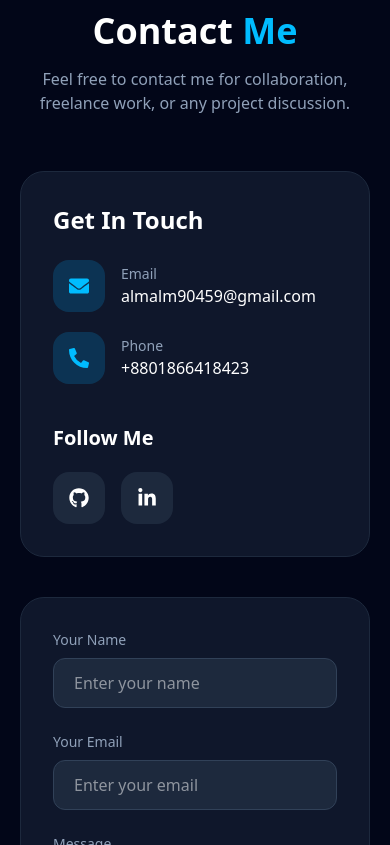
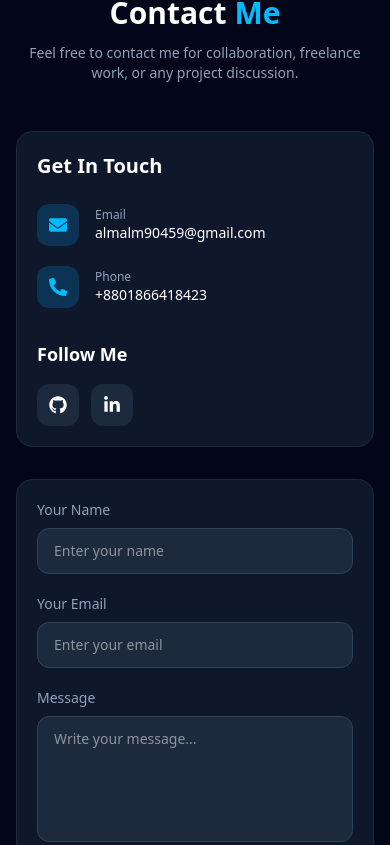
Before and after one commit to Mamun123123123/portfolio, a Next.js app: page / in a window 390 px wide. Shown: the part 8139-8984 px from the top of the page. Built offline with nearby package versions, Linux system fonts and the light colour scheme.

Commit message:
responsive design

```diff
--- a/src/components/ContactSection.jsx
+++ b/src/components/ContactSection.jsx
@@ -2,7 +2,6 @@
 
 import {
   FaEnvelope,
-  FaFacebookF,
   FaGithub,
   FaLinkedinIn,
   FaPhoneAlt,
@@ -10,61 +9,60 @@ import {
 
 const ContactSection = () => {
   return (
-    <section
-      id="contact"
-      className="py-20 bg-slate-950 text-white"
-    >
-      <div className="max-w-7xl mx-auto px-5 lg:px-10">
+    <section id="contact" className="py-16 md:py-20 bg-slate-950 text-white">
+      <div className="max-w-7xl mx-auto px-4 sm:px-6 lg:px-10">
 
-        <div className="text-center mb-14">
-          <h2 className="text-4xl md:text-5xl font-bold">
-            Contact{" "}
-            <span className="text-sky-400">
-              Me
-            </span>
+
+
+        <div className="text-center mb-12 md:mb-14">
+          <h2 className="text-3xl sm:text-4xl md:text-5xl font-bold">
+            Contact <span className="text-sky-400">Me</span>
           </h2>
 
-          <p className="text-slate-400 mt-4 max-w-2xl mx-auto">
-            Feel free to contact me for collaboration,
-            freelance work, or any project discussion.
+          <p className="text-slate-400 mt-3 md:mt-4 max-w-2xl mx-auto text-sm sm:text-base">
+            Feel free to contact me for collaboration, freelance work, or any project discussion.
           </p>
         </div>
 
-        <div className="grid grid-cols-1 lg:grid-cols-2 gap-10">
 
-          <div className="bg-slate-900 border border-slate-800 rounded-3xl p-8">
-            <h3 className="text-2xl font-semibold mb-6">
+
+        <div className="grid grid-cols-1 lg:grid-cols-2 gap-8 lg:gap-10">
+
+
+
+          <div className="bg-slate-900 border border-slate-800 rounded-2xl md:rounded-3xl p-5 sm:p-6 md:p-8">
+
+            <h3 className="text-xl sm:text-2xl font-semibold mb-6">
               Get In Touch
             </h3>
 
             <div className="space-y-5">
 
+
+
               <div className="flex items-center gap-4">
-                <div className="bg-sky-500/20 p-4 rounded-2xl">
-                  <FaEnvelope className="text-sky-400 text-xl" />
+                <div className="bg-sky-500/20 p-3 sm:p-4 rounded-xl sm:rounded-2xl">
+                  <FaEnvelope className="text-sky-400 text-lg sm:text-xl" />
                 </div>
 
-                <div>
-                  <p className="text-slate-400 text-sm">
-                    Email
-                  </p>
-
-                  <p className="text-white font-medium">
+                <div className="break-all">
+                  <p className="text-slate-400 text-xs sm:text-sm">Email</p>
+                  <p className="text-white font-medium text-sm sm:text-base">
                     almalm90459@gmail.com
                   </p>
                 </div>
               </div>
+
+
+
               <div className="flex items-center gap-4">
-                <div className="bg-sky-500/20 p-4 rounded-2xl">
-                  <FaPhoneAlt className="text-sky-400 text-xl" />
+                <div className="bg-sky-500/20 p-3 sm:p-4 rounded-xl sm:rounded-2xl">
+                  <FaPhoneAlt className="text-sky-400 text-lg sm:text-xl" />
                 </div>
 
                 <div>
-                  <p className="text-slate-400 text-sm">
-                    Phone
-                  </p>
-
-                  <p className="text-white font-medium">
+                  <p className="text-slate-400 text-xs sm:text-sm">Phone</p>
+                  <p className="text-white font-medium text-sm sm:text-base">
                     +8801866418423
                   </p>
                 </div>
@@ -72,26 +70,28 @@ const ContactSection = () => {
             </div>
 
 
-            <div className="mt-10">
-              <h4 className="text-xl font-semibold mb-5">
+
+            <div className="mt-8 md:mt-10">
+              <h4 className="text-lg sm:text-xl font-semibold mb-4">
                 Follow Me
               </h4>
 
-              <div className="flex items-center gap-4">
+              <div className="flex flex-wrap items-center gap-3 sm:gap-4">
+
                 <a
                   href="https://github.com/Mamun123123123"
                   target="_blank"
-                  className="bg-slate-800 hover:bg-sky-500 transition duration-300 p-4 rounded-2xl"
+                  className="bg-slate-800 hover:bg-sky-500 transition p-3 sm:p-4 rounded-xl sm:rounded-2xl"
                 >
-                  <FaGithub className="text-xl" />
+                  <FaGithub className="text-lg sm:text-xl" />
                 </a>
 
                 <a
                   href="https://www.linkedin.com/in/abdullah-al-mamun-459294378/"
                   target="_blank"
-                  className="bg-slate-800 hover:bg-sky-500 transition duration-300 p-4 rounded-2xl"
+                  className="bg-slate-800 hover:bg-sky-500 transition p-3 sm:p-4 rounded-xl sm:rounded-2xl"
                 >
-                  <FaLinkedinIn className="text-xl" />
+                  <FaLinkedinIn className="text-lg sm:text-xl" />
                 </a>
 
               </div>
@@ -99,8 +99,10 @@ const ContactSection = () => {
           </div>
 
 
-          <div className="bg-slate-900 border border-slate-800 rounded-3xl p-8">
-            <form className="space-y-6">
+          <div className="bg-slate-900 border border-slate-800 rounded-2xl md:rounded-3xl p-5 sm:p-6 md:p-8">
+
+            <form className="space-y-5 md:space-y-6">
+
 
               <div>
                 <label className="block mb-2 text-sm text-slate-400">
@@ -110,7 +112,7 @@ const ContactSection = () => {
                 <input
                   type="text"
                   placeholder="Enter your name"
-                  className="w-full bg-slate-800 border border-slate-700 rounded-xl px-5 py-3 outline-none focus:border-sky-500"
+                  className="w-full bg-slate-800 border border-slate-700 rounded-xl px-4 md:px-5 py-3 outline-none focus:border-sky-500 text-sm md:text-base"
                 />
               </div>
 
@@ -123,7 +125,7 @@ const ContactSection = () => {
                 <input
                   type="email"
                   placeholder="Enter your email"
-                  className="w-full bg-slate-800 border border-slate-700 rounded-xl px-5 py-3 outline-none focus:border-sky-500"
+                  className="w-full bg-slate-800 border border-slate-700 rounded-xl px-4 md:px-5 py-3 outline-none focus:border-sky-500 text-sm md:text-base"
                 />
               </div>
 
@@ -134,21 +136,23 @@ const ContactSection = () => {
                 </label>
 
                 <textarea
-                  rows="6"
+                  rows="5"
                   placeholder="Write your message..."
-                  className="w-full bg-slate-800 border border-slate-700 rounded-xl px-5 py-3 outline-none focus:border-sky-500 resize-none"
-                ></textarea>
+                  className="w-full bg-slate-800 border border-slate-700 rounded-xl px-4 md:px-5 py-3 outline-none focus:border-sky-500 resize-none text-sm md:text-base"
+                />
               </div>
 
 
               <button
                 type="submit"
-                className="w-full bg-sky-500 hover:bg-sky-600 transition duration-300 py-3 rounded-xl font-semibold"
+                className="w-full bg-sky-500 hover:bg-sky-600 transition py-3 rounded-xl font-semibold text-sm md:text-base"
               >
                 Send Message
               </button>
+
             </form>
           </div>
+
         </div>
       </div>
     </section>
```
Also changed, not shown: 1 other file (tests, documents, lock files or other folders).
